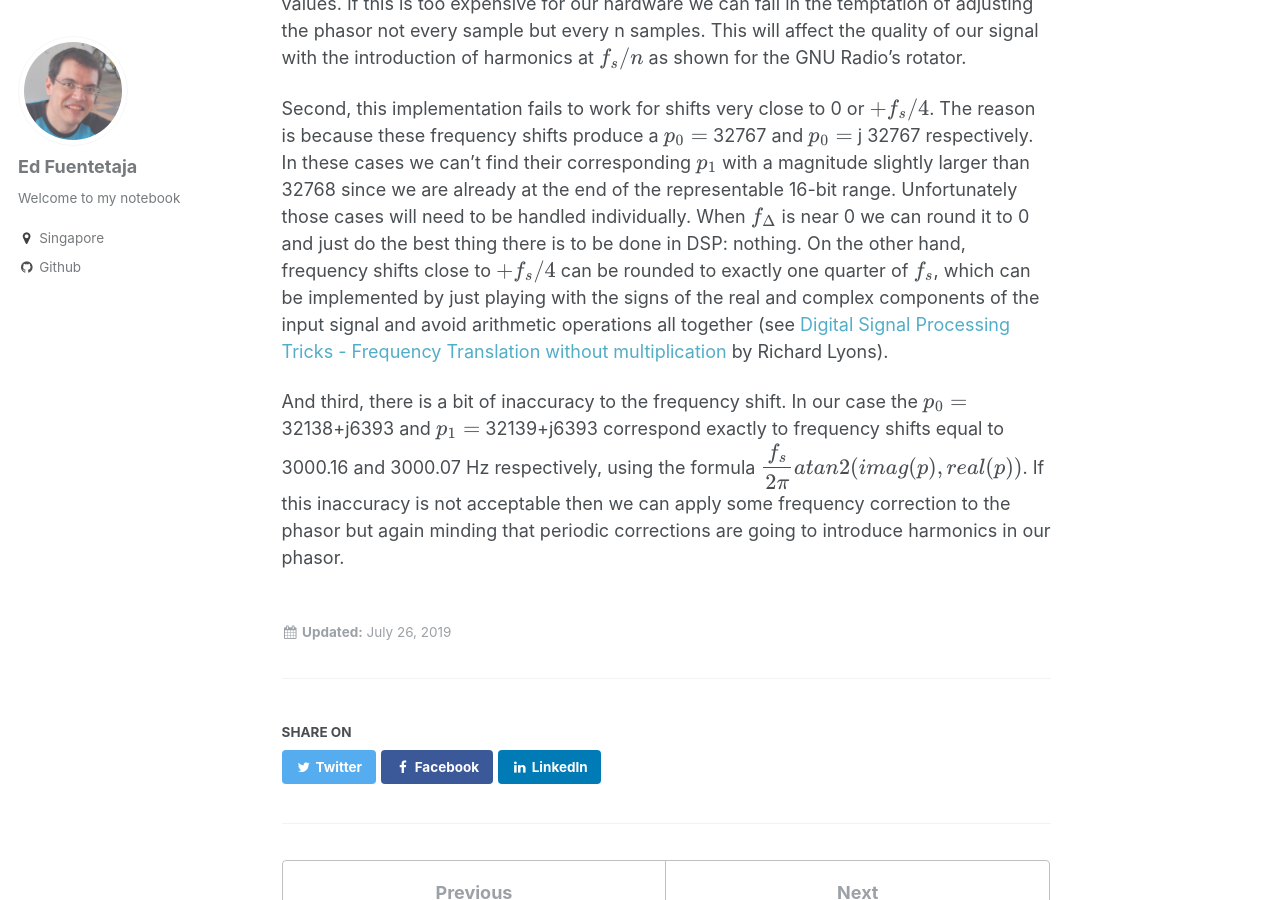
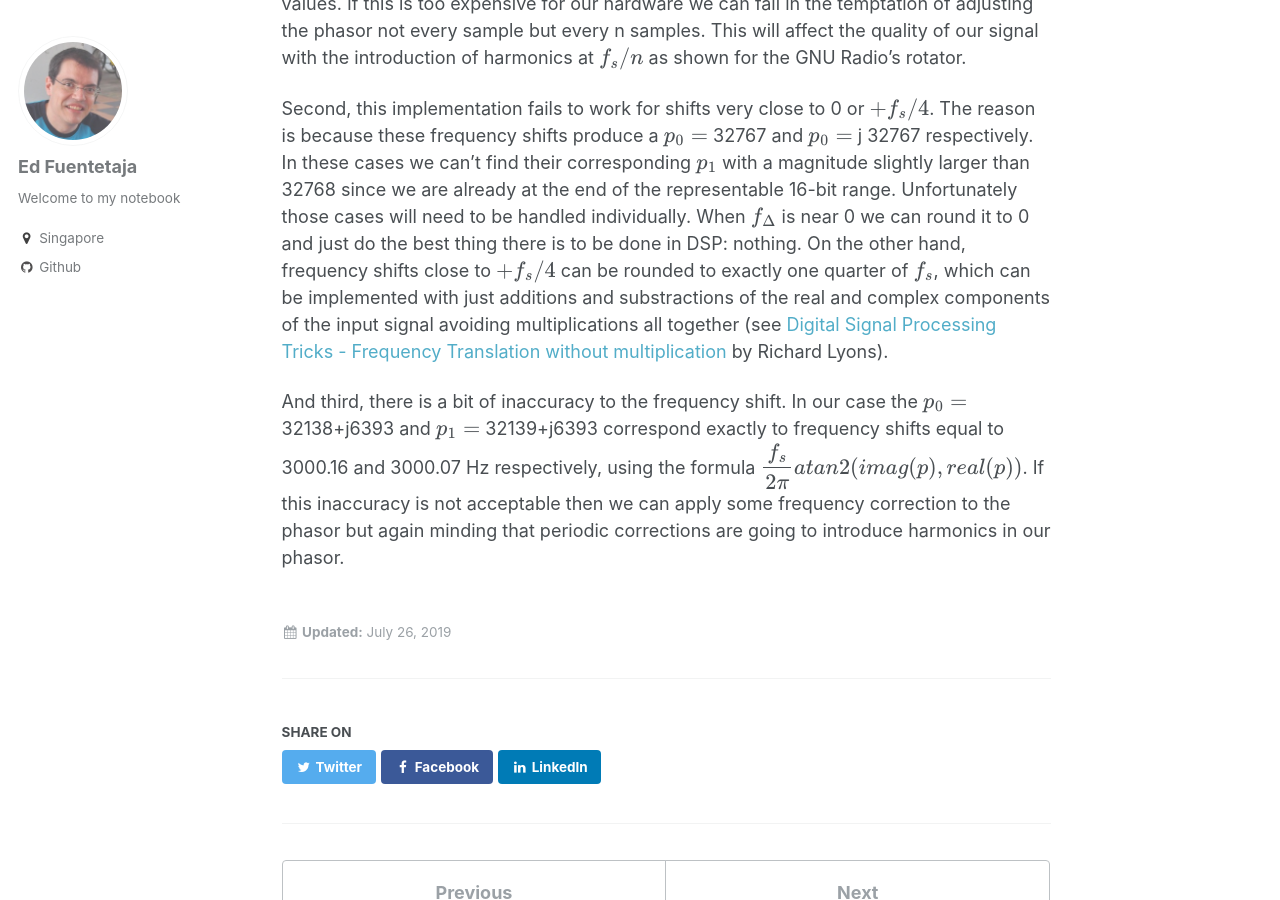
Before and after one commit to EdFuentetaja/EdFuentetaja.github.io, a Jekyll site: the page built from _posts/2019-07-27-frequency_shifting.markdown, in a window 1280 px wide and 900 px high, scrolled down 9127 px. Built offline with Jekyll 4.4.1, drawn with Linux system fonts in a browser that asks for light colours; formulas are drawn with MathJax 3; comment, search, counter and statistics services are not loaded.

Commit message:
Error fixed.

```diff
--- a/_posts/2019-07-27-frequency_shifting.markdown
+++ b/_posts/2019-07-27-frequency_shifting.markdown
@@ -200,7 +200,7 @@ It's almost as good as it can get taking into account the unavoidable quantizati
 
 First notice that this proposed implementation requires the computation of the squared magnitude of the phasor with each iteration, at a cost of two multiplications, one addition and one more comparison to decide between the two pre-computed phase-per-sample values. If this is too expensive for our hardware we can fall in the temptation of adjusting the phasor not every sample but every n samples. This will affect the quality of our signal with the introduction of harmonics at $$f_s/n$$ as shown for the GNU Radio's rotator.
 
-Second, this implementation fails to work for shifts very close to 0 or $$+f_s/4$$. The reason is because these frequency shifts produce a $$p_0 =$$ 32767 and $$p_0 =$$ j 32767 respectively. In these cases we can't find their corresponding $$p_1$$ with a magnitude slightly larger than 32768 since we are already at the end of the representable 16-bit range. Unfortunately those cases will need to be handled individually. When $$f_\Delta$$ is near 0 we can round it to 0 and just do the best thing there is to be done in DSP: nothing. On the other hand, frequency shifts close to $$+f_s/4$$ can be rounded to exactly one quarter of $$f_s$$, which can be implemented by just playing with the signs of the real and complex components of the input signal and avoid arithmetic operations all together (see [Digital Signal Processing Tricks - Frequency Translation without multiplication][f_4] by Richard Lyons).
+Second, this implementation fails to work for shifts very close to 0 or $$+f_s/4$$. The reason is because these frequency shifts produce a $$p_0 =$$ 32767 and $$p_0 =$$ j 32767 respectively. In these cases we can't find their corresponding $$p_1$$ with a magnitude slightly larger than 32768 since we are already at the end of the representable 16-bit range. Unfortunately those cases will need to be handled individually. When $$f_\Delta$$ is near 0 we can round it to 0 and just do the best thing there is to be done in DSP: nothing. On the other hand, frequency shifts close to $$+f_s/4$$ can be rounded to exactly one quarter of $$f_s$$, which can be implemented with just additions and substractions of the real and complex components of the input signal avoiding multiplications all together (see [Digital Signal Processing Tricks - Frequency Translation without multiplication][f_4] by Richard Lyons).
 
 And third, there is a bit of inaccuracy to the frequency shift. In our case the $$p_0 =$$ 32138+j6393 and $$p_1 =$$ 32139+j6393 correspond exactly to frequency shifts equal to 3000.16 and 3000.07 Hz respectively, using the formula $$\dfrac{f_s}{2\pi}atan2(imag(p), real(p))$$. If this inaccuracy is not acceptable then we can apply some frequency correction to the phasor but again minding that periodic corrections are going to introduce harmonics in our phasor.
 
```
